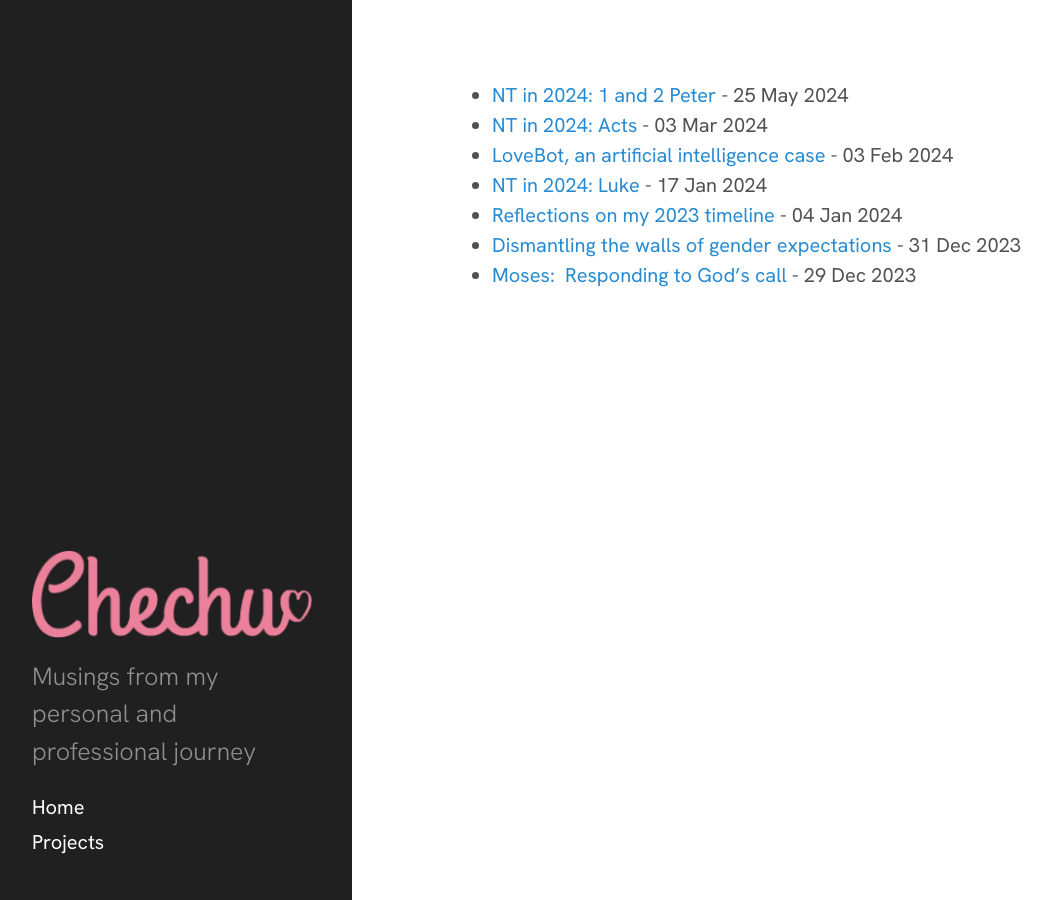
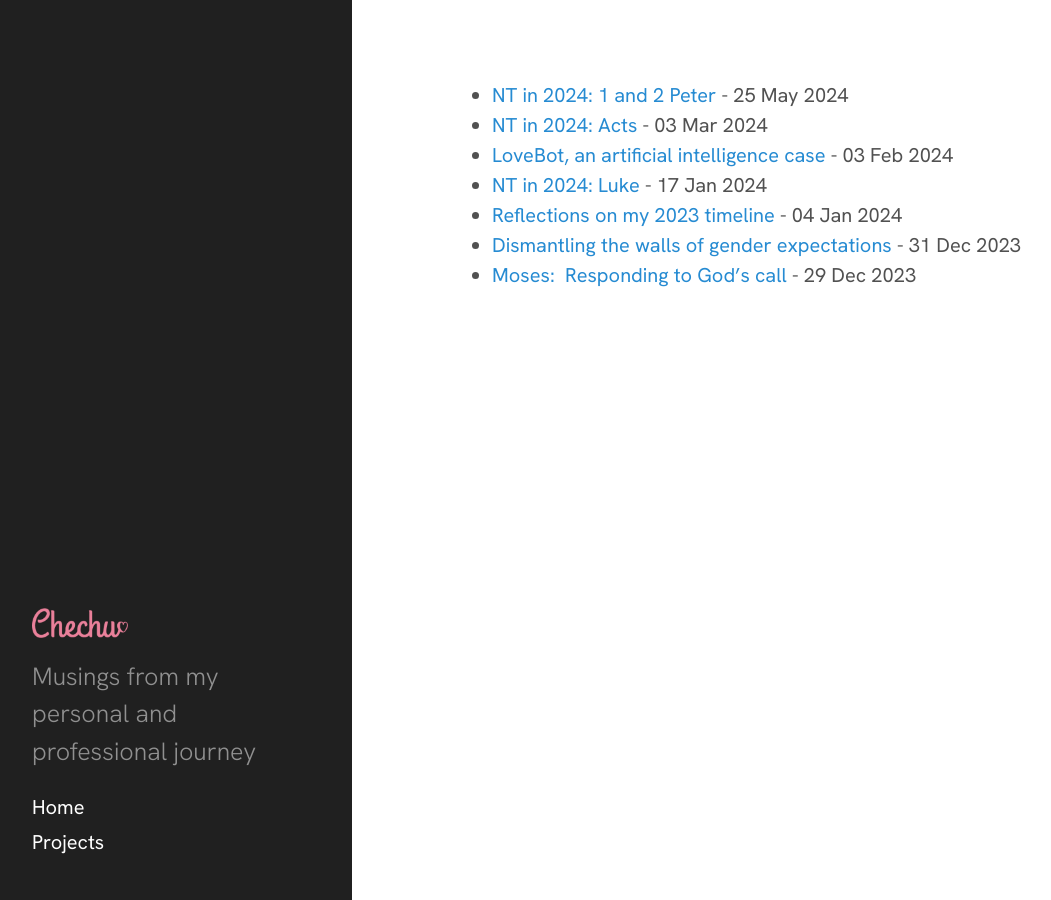
Before and after one commit to chechusiscar/blog, a Jekyll site: the page built from index.html, in a window 1280 px wide. Shown: the whole page, without its empty margins (8-1059 px from the left). Built offline with Jekyll 4.4.1, drawn with Linux system fonts in a browser that asks for light colours.

Commit message:
Fix sidebar logo size

```diff
--- a/_includes/sidebar.html
+++ b/_includes/sidebar.html
@@ -3,7 +3,7 @@
     <div class="sidebar-about">
       <h1>
         <a href="{{ site.baseurl }}">
-          <img src="{{ site.baseurl }}content/assets/logo/logo.png">
+          <img src="{{ site.baseurl }}content/assets/logo/logo.png" href="Chechu Siscar" class="sidebar-logo">
         </a>
       </h1>
       <p class="lead">{{ site.description }}</p>
```
